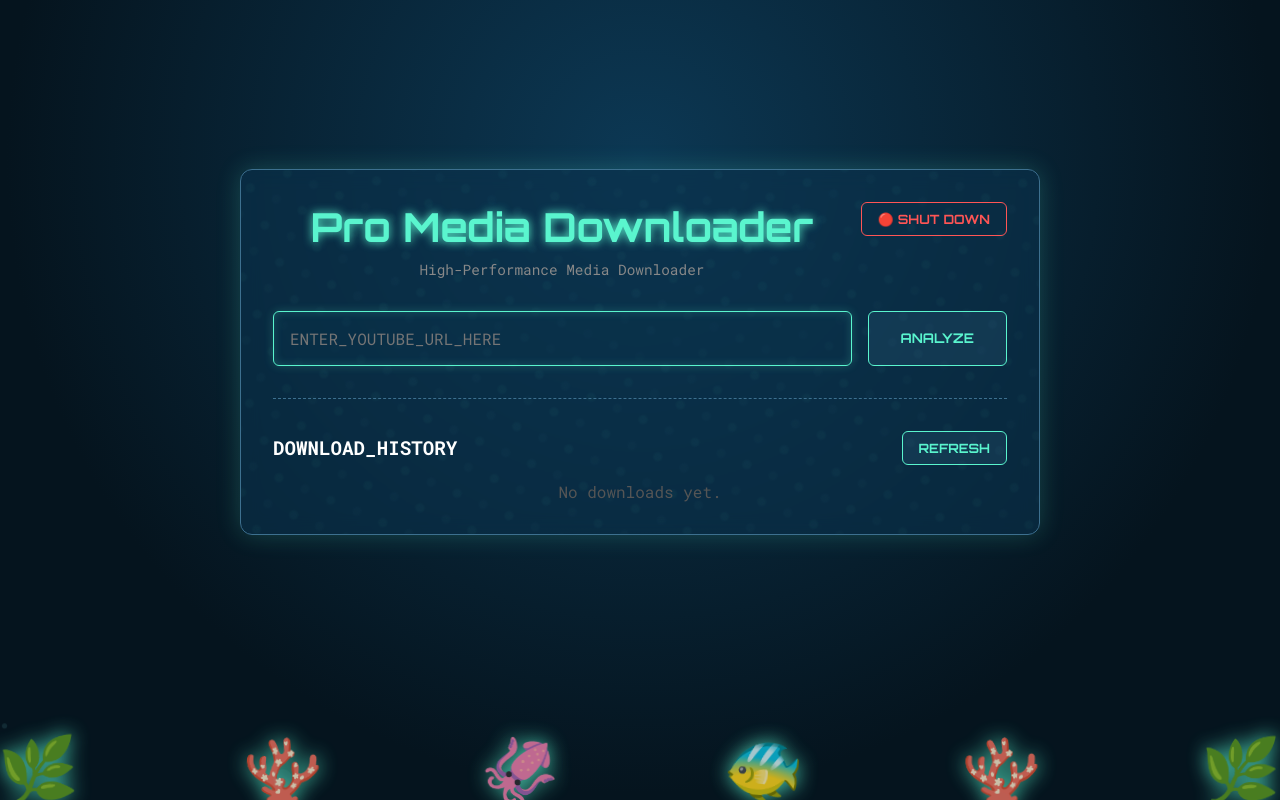
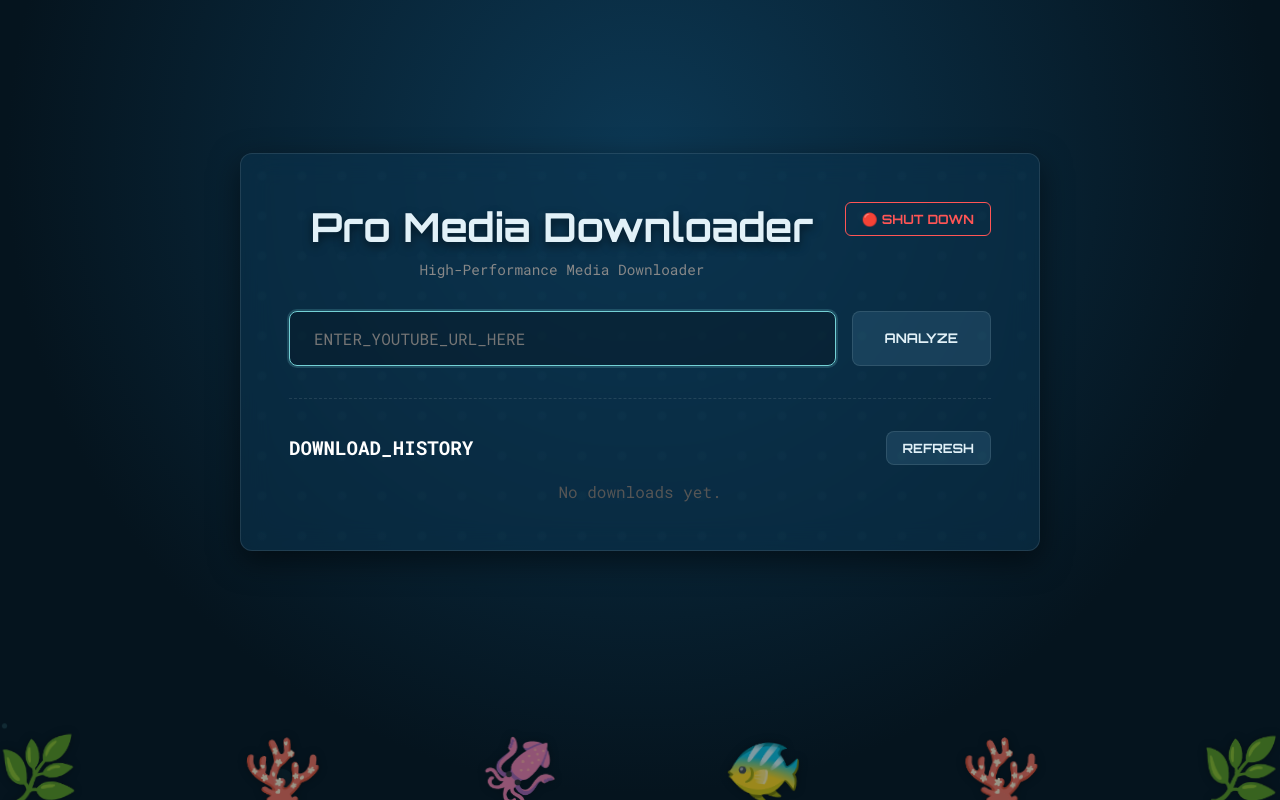
Before and after one commit to aral3000/cultural-energy-ytdl, a Flask app: page / in a window 1280 px wide. Run offline with Flask 3, Linux system fonts and the light colour scheme; data that the repository does not hold is empty; some libraries are stand-ins or nearby versions.

Commit message:
Auto-update: Soothing UI Overhaul (removed harsh neon, reduced contrast)

```diff
--- a/static/style.css
+++ b/static/style.css
@@ -1,11 +1,11 @@
 :root {
     --bg-color: #05141e;
     --panel-bg: rgba(11, 51, 77, 0.6);
-    --primary-color: #5af5ce; /* Bioluminescence Aquamarine */
-    --primary-dim: rgba(90, 245, 206, 0.2);
+    --primary-color: #5af5ce; /* Bioluminescence Aquamarine - Accent Only */
+    --primary-dim: rgba(90, 245, 206, 0.1);
     --secondary-color: #74d1d6; /* Shallow Water Cyan */
-    --border-color: #3d708f; /* Ocean Blue */
-    --text-color: #e0f2f5;
+    --border-color: rgba(255, 255, 255, 0.1); /* Soft frosted border */
+    --text-color: #e2f1f8; /* Soft white text */
 }
 
 * {
@@ -31,36 +31,29 @@ body {
 .container {
     width: 100%;
     max-width: 800px;
-    padding: 2rem;
+    padding: 3rem;
     background-color: var(--panel-bg);
     border: 1px solid var(--border-color);
-    box-shadow: 0 0 25px var(--primary-dim);
+    box-shadow: 0 10px 30px rgba(0, 0, 0, 0.5); /* Soft drop shadow */
     border-radius: 12px;
     position: relative;
     overflow: hidden;
-    backdrop-filter: blur(10px);
+    backdrop-filter: blur(15px);
     z-index: 10;
     margin-top: 2rem;
     margin-bottom: 8rem;
 }
 
-/* Subtle water ripples background to enhance deep sea feel */
+/* Subtle water background to enhance deep sea feel without spinning */
 .container::before {
     content: "";
     position: absolute;
     top: -50%; left: -50%; right: -50%; bottom: -50%;
-    background: radial-gradient(circle, rgba(90, 245, 206, 0.03) 10%, transparent 20%),
-                radial-gradient(circle, rgba(116, 209, 214, 0.02) 10%, transparent 20%);
+    background: radial-gradient(circle, rgba(116, 209, 214, 0.02) 10%, transparent 20%);
     background-size: 40px 40px;
     background-position: 0 0, 20px 20px;
     pointer-events: none;
     z-index: 0;
-    animation: ripple 15s infinite linear;
-}
-
-@keyframes ripple {
-    0% { transform: rotate(0deg); }
-    100% { transform: rotate(360deg); }
 }
 
 header, main {
@@ -75,9 +68,9 @@ header {
 
 h1 {
     font-family: 'Orbitron', sans-serif;
-    color: var(--primary-color);
+    color: var(--text-color);
     font-size: 2.5rem;
-    text-shadow: 0 0 10px var(--primary-color);
+    text-shadow: 0 4px 10px rgba(0,0,0,0.5);
     margin-bottom: 0.5rem;
 }
 
@@ -94,32 +87,32 @@ h1 {
 
 input[type="text"] {
     flex: 1;
-    background-color: rgba(11, 51, 77, 0.4);
+    background-color: rgba(5, 20, 30, 0.4);
     border: 1px solid var(--border-color);
-    color: var(--primary-color);
-    padding: 1rem;
+    color: var(--text-color);
+    padding: 1rem 1.5rem;
     font-family: 'Roboto Mono', monospace;
     font-size: 1rem;
-    border-radius: 6px;
+    border-radius: 8px;
     outline: none;
-    box-shadow: inset 0 0 8px rgba(0,0,0,0.5);
+    box-shadow: inset 0 2px 5px rgba(0,0,0,0.3);
     transition: all 0.3s ease;
 }
 
 input[type="text"]:focus {
-    border-color: var(--primary-color);
-    box-shadow: inset 0 0 10px var(--primary-dim), 0 0 10px var(--primary-dim);
+    border-color: var(--secondary-color);
+    box-shadow: 0 0 0 2px rgba(116, 209, 214, 0.2);
 }
 
 button {
-    background-color: rgba(61, 112, 143, 0.2);
-    color: var(--primary-color);
-    border: 1px solid var(--primary-color);
+    background-color: rgba(61, 112, 143, 0.3);
+    color: var(--text-color);
+    border: 1px solid var(--border-color);
     padding: 1rem 2rem;
     font-family: 'Orbitron', sans-serif;
     font-weight: bold;
     cursor: pointer;
-    border-radius: 6px;
+    border-radius: 8px;
     text-transform: uppercase;
     transition: all 0.3s ease;
 }
@@ -127,7 +120,8 @@ button {
 button:hover {
     background-color: var(--primary-color);
     color: #05141e;
-    box-shadow: 0 0 15px var(--primary-color);
+    border-color: var(--primary-color);
+    box-shadow: 0 4px 15px rgba(90, 245, 206, 0.3);
 }
 
 button:disabled {
@@ -182,8 +176,9 @@ button:disabled:hover {
 
 .video-card img {
     max-width: 200px;
-    border-radius: 6px;
-    border: 1px solid var(--primary-dim);
+    border-radius: 8px;
+    border: 1px solid var(--border-color);
+    box-shadow: 0 4px 10px rgba(0,0,0,0.3);
 }
 
 .video-info h2 {
@@ -286,7 +281,7 @@ select {
     background-color: var(--primary-color);
     width: 0%;
     transition: width 0.3s ease;
-    box-shadow: 0 0 10px var(--primary-color);
+    box-shadow: 0 0 10px rgba(90, 245, 206, 0.4);
 }
 
 .progress-text {
@@ -358,8 +353,8 @@ select {
     display: flex;
     justify-content: space-between;
     font-size: 4rem;
-    opacity: 0.8;
-    filter: drop-shadow(0 0 10px var(--primary-color));
+    opacity: 0.6;
+    filter: drop-shadow(0 0 5px rgba(0,0,0,0.5));
 }
 
 .plant {
```
